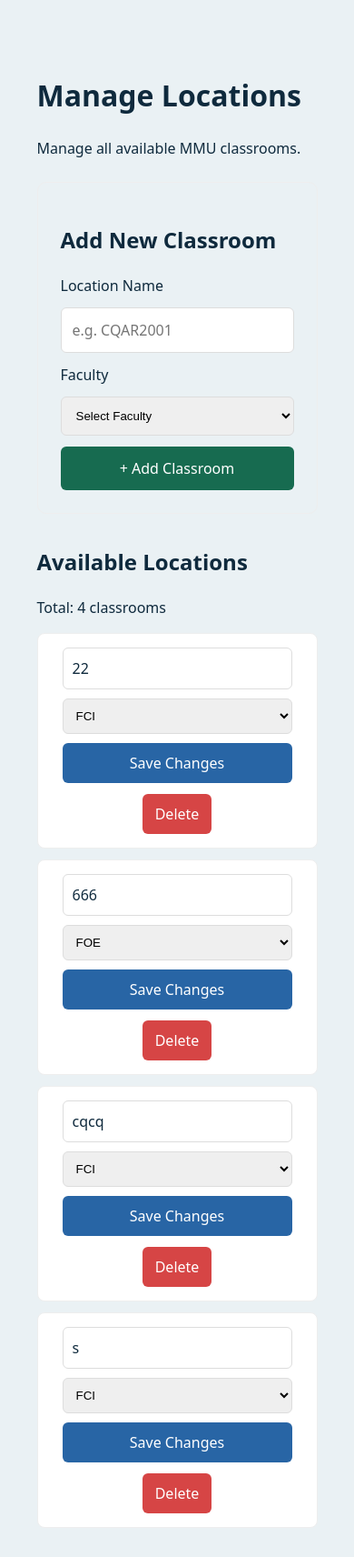
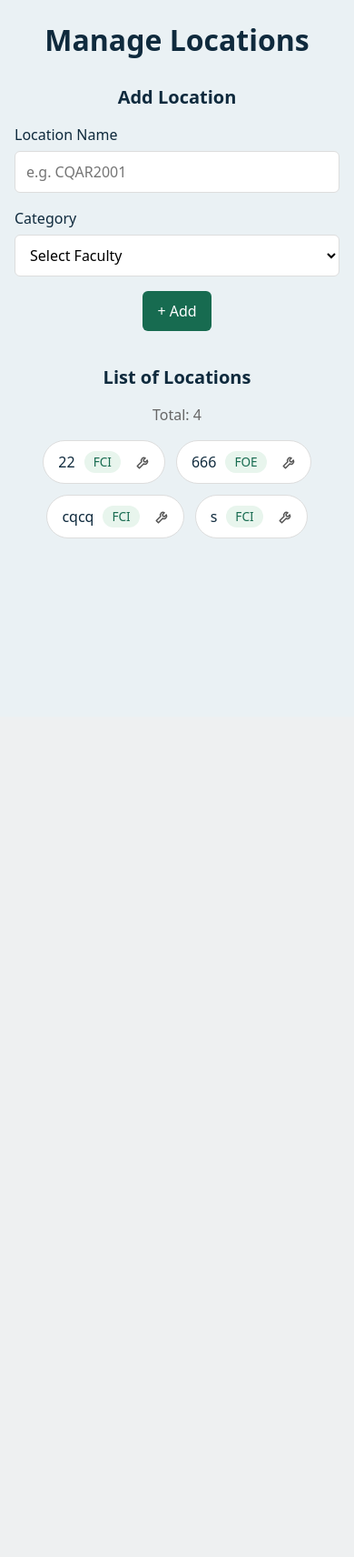
Before and after one commit to yaohom0602/MiniIT, a Flask app: page /manage_locations in a window 390 px wide. Shown: the part 56-1768 px from the top of the page at 91% size. After the commit the page ends 648 px from the top, so only its background shows below. Run offline with Flask 3, Linux system fonts and the light colour scheme; data comes from the database, SQL or seed files in the repository; both versions use the stored data as it was after the commit.

Commit message:
changed layout of it, make it relatvie according screen size(for phone)

```diff
--- a/static/style.css
+++ b/static/style.css
@@ -113,74 +113,137 @@ button, input { font: inherit; color: inherit; }
     height: 60vh;
     padding: 15px;
   }
-/* MANAGEMENT PAGE */
-  .location-card {
-    align-items: stretch;
-    flex-direction: column;
-  }
 
-    .edit-form {
-        flex-direction: column;
-    }
 }
 
 
-/* MANAGEMENT PAGE */
+/* ---------- MANAGEMENT PAGE ---------- */
 
 .manage-container {
-    max-width: 900px;
-    margin: 40px auto;
-    padding: 20px;
+    width: 100%;
+    padding: 32px;            /* left-aligned, full width: no auto margins */
 }
 
-.manage-form {
-    background: var(--paper--);
-    padding: 25px;
-    border-radius: 10px;
-    margin-top: 25px;
-    border: 1px solid #eee;
+.manage-container h1 { margin: 0 0 24px; }
+.manage-container h2 { margin: 0 0 14px; font-size: 1.25rem; }
+
+.flash-message {
+    padding: 12px;
+    margin-bottom: 20px;
+    background: #e8f5ed;
+    color: #176b50;
+    border-radius: 6px;
 }
+
+/* ----- Add form: fields side by side ----- */
+
+.manage-form { margin-bottom: 36px; }
 
 .manage-form form {
     display: flex;
-    flex-direction: column;
-    gap: 12px;
+    flex-wrap: wrap;
+    align-items: flex-end;
+    gap: 16px;
 }
 
+.field {
+    display: flex;
+    flex-direction: column;
+    gap: 6px;
+    flex: 1 1 220px;
+    max-width: 320px;
+}
+
+.field label { font-weight: 500; }
+
 .manage-form input,
-.manage-form select {
-    padding: 12px;
+.manage-form select,
+.edit-form input,
+.edit-form select {
+    padding: 10px 12px;
     border: 1px solid #ddd;
     border-radius: 6px;
+    background: #fff;
+    font: inherit;
 }
 
-.add-btn {
-    padding: 12px;
-    background: #176b50;
-    color: white;
+.add-btn,
+.edit-btn,
+.delete-btn {
+    padding: 10px 16px;
+    color: #fff;
     border: none;
     border-radius: 6px;
     cursor: pointer;
+    font: inherit;
+}
+.add-btn    { background: #176b50; }
+.edit-btn   { background: #2865a5; }
+.delete-btn { background: #d64545; }
+
+/* ----- Location chips ----- */
+
+.total { margin: 0 0 16px; color: #666; }
+
+.chip-list {
+    display: flex;
+    flex-wrap: wrap;
+    gap: 12px;
+    align-items: flex-start;
 }
 
-/* CLASSROOM LIST */
-
-.location-list {
-    margin-top: 35px;
+.location-chip {
+    background: #fff;
+    border: 1px solid #ddd;
+    border-radius: 999px;          /* pill when closed */
 }
 
-.location-card {
+.location-chip[open] {
+    flex-basis: 100%;              /* open chip takes its own row */
+    max-width: 620px;
+    border-radius: 16px;
+}
+
+.location-chip summary {
     display: flex;
     align-items: center;
-    justify-content: space-between;
-    gap: 12px;
+    gap: 10px;
+    padding: 8px 8px 8px 16px;
+    cursor: pointer;
+    list-style: none;
+}
+.location-chip summary::-webkit-details-marker { display: none; }
 
-    padding: 15px;
-    margin-bottom: 12px;
+.chip-name { font-weight: 500; }
 
-    background: white;
-    border: 1px solid #eee;
-    border-radius: 8px;
+.chip-badge {
+    padding: 2px 10px;
+    font-size: .85rem;
+    background: #e8f5ed;
+    color: #176b50;
+    border-radius: 999px;
+}
+
+.chip-wrench {
+    display: grid;
+    place-items: center;
+    width: 30px;
+    height: 30px;
+    color: #555;
+    border-radius: 50%;
+}
+.chip-wrench:hover,
+.location-chip[open] .chip-wrench { background: #eee; color: #000; }
+
+/* ----- Edit / delete area (only visible when wrench clicked) ----- */
+
+.chip-panel {
+    display: flex;
+    flex-wrap: wrap;
+    align-items: center;
+    gap: 10px;
+    padding: 12px 16px 16px;
+    border-top: 1px solid #eee;
 }
 
 .edit-form {
@@ -188,38 +251,20 @@ button, input { font: inherit; color: inherit; }
     flex: 1;
     gap: 10px;
 }
+.edit-form input,
+.edit-form select { min-width: 0; flex: 1; }
 
-.edit-form input,
-.edit-form select {
-    min-width: 0;
-    flex: 1;
-    padding: 10px;
-    border: 1px solid #ddd;
-    border-radius: 6px;
+/* ----- Phone / small screens: center everything ----- */
+
+@media (max-width: 640px) {
+    .manage-container { padding: 20px 16px; text-align: center; }
+
+    .manage-form form { flex-direction: column; align-items: center; }
+    .field { width: 100%; max-width: 360px; flex: none; text-align: left; }
+
+    .chip-list { justify-content: center; }
+    .location-chip[open] { max-width: 100%; }
+
+    .chip-panel { justify-content: center; }
+    .edit-form { flex-direction: column; width: 100%; }
 }
-
-.edit-btn {
-    padding: 10px 14px;
-    background: #2865a5;
-    color: white;
-    border: none;
-    border-radius: 6px;
-    cursor: pointer;
-}
-
-.delete-btn {
-    padding: 10px 14px;
-    background: #d64545;
-    color: white;
-    border: none;
-    border-radius: 6px;
-    cursor: pointer;
-}
-
-.flash-message {
-    padding: 12px;
-    margin-top: 12px;
-    background: #e8f5ed;
-    color: #176b50;
-    border-radius: 6px;
-}
--- a/templates/manage_locations.html
+++ b/templates/manage_locations.html
@@ -37,147 +37,92 @@
 
         <h1>Manage Locations</h1>
 
-        <p>Manage all available MMU classrooms.</p>
+        {% with messages = get_flashed_messages() %}
+            {% for message in messages %}
+                <div class="flash-message">{{ message }}</div>
+            {% endfor %}
+        {% endwith %}
 
+        <!-- ADD LOCATION -->
+        <section class="manage-form">
+            <h2>Add Location</h2>
 
-        <!-- FLASH MESSAGES -->
+            <form action="{{ url_for('add_new_location') }}" method="POST">
 
-        {% with messages = get_flashed_messages() %}
-
-            {% for message in messages %}
-
-                <div class="flash-message">
-                    {{ message }}
+                <div class="field">
+                    <label for="room_code">Location Name</label>
+                    <input type="text" id="room_code" name="room_code"
+                        placeholder="e.g. CQAR2001" required>
                 </div>
 
-            {% endfor %}
-
-        {% endwith %}
-
-
-        <!-- ADD CLASSROOM -->
-
-        <section class="manage-form">
-
-            <h2>Add New Classroom</h2>
-
-            <form action="{{ url_for('add_new_location') }}"
-                  method="POST">
-
-                <label>Location Name</label>
-
-                <input
-                    type="text"
-                    name="room_code"
-                    placeholder="e.g. CQAR2001"
-                    required
-                >
-
-                <label>Faculty</label>
-
-                <select name="category" required>
-
+                <div class="field">
+                    <label for="category">Category</label>
+                    <select id="category" name="category" required>
                         <option value="">Select Faculty</option>
-
                         <option value="FCI">FCI</option>
                         <option value="FOE">FOE</option>
                         <option value="FAC">FAC</option>
                         <option value="FCM">FCM</option>
                         <option value="FOM">FOM</option>
+                    </select>
+                </div>
 
+                <button type="submit" class="add-btn">+ Add</button>
+            </form>
+        </section>
+
+        <!-- LIST OF LOCATIONS -->
+        <section class="location-list">
+            <h2>List of Locations</h2>
+            <p class="total">Total: {{ locations|length }}</p>
+
+            <div class="chip-list">
+                {% for location in locations %}
+
+                <details class="location-chip">
+                    <summary>
+                        <span class="chip-name">{{ location['room_code'] }}</span>
+                        <span class="chip-badge">{{ location['category'] }}</span>
+                        <span class="chip-wrench" title="Edit / Delete">
+                            <svg width="18" height="18" viewBox="0 0 24 24" fill="none" stroke="currentColor"
+                                stroke-width="2" stroke-linecap="round" stroke-linejoin="round" aria-hidden="true">
+                                <path d="M14.7 6.3a4 4 0 0 0-5.4 5.4L3 18l3 3 6.3-6.3a4 4 0 0 0 5.4-5.4l-2.6 2.6-2.4-.6-.6-2.4z"/>
+                            </svg>
+                        </span>
+                    </summary>
+
+                    <div class="chip-panel">
+                        <!-- EDIT -->
+                        <form action="{{ url_for('edit_location', location_id=location['id']) }}"
+                            method="POST" class="edit-form">
+
+                            <input type="text" name="room_code"
+                                value="{{ location['room_code'] }}" required>
+
+                            <select name="category" required>
+                                {% for fac in ['FCI', 'FOE', 'FAC', 'FCM', 'FOM'] %}
+                                    <option value="{{ fac }}"
+                                        {% if location['category'] == fac %}selected{% endif %}>
+                                        {{ fac }}
+                                    </option>
+                                {% endfor %}
                             </select>
 
-                <button type="submit" class="add-btn">
-                    + Add Classroom
-                </button>
-
+                            <button type="submit" class="edit-btn">Save</button>
                         </form>
 
-        </section>
-
-
-        <!-- AVAILABLE CLASSROOMS -->
-
-        <section class="location-list">
-
-            <h2>Available Locations</h2>
-
-            <p>Total: {{ locations|length }} classrooms</p>
-
-
-            {% for location in locations %}
-
-                <div class="location-card">
-
-                    <!-- EDIT FORM -->
-
-                    <form action="{{ url_for('edit_location', location_id=location['id']) }}"
-                          method="POST"
-                          class="edit-form">
-
-                        <input
-                            type="text"
-                            name="room_code"
-                            value="{{ location['room_code'] }}"
-                            required
-                        >
-
-                        <select name="category" required>
-
-                            <option value="FCI"
-                                {% if location['category'] == 'FCI' %}selected{% endif %}>
-                                FCI
-                            </option>
-
-                            <option value="FOE"
-                                {% if location['category'] == 'FOE' %}selected{% endif %}>
-                                FOE
-                            </option>
-
-                            <option value="FAC"
-                                {% if location['category'] == 'FAC' %}selected{% endif %}>
-                                FAC
-                            </option>
-
-                            <option value="FCM"
-                                {% if location['category'] == 'FCM' %}selected{% endif %}>
-                                FCM
-                            </option>
-
-                            <option value="FOM"
-                                {% if location['category'] == 'FOM' %}selected{% endif %}>
-                                FOM
-                            </option>
-
-                        </select>
-
-                        <button type="submit" class="edit-btn">
-                            Save Changes
-                        </button>
-
-                    </form>
-
-
-                    <!-- DELETE FORM -->
-
+                        <!-- DELETE -->
                         <form action="{{ url_for('remove_location', location_id=location['id']) }}"
                             method="POST">
-
-                        <button type="submit" class="delete-btn">
-                            Delete
-                        </button>
-
+                            <button type="submit" class="delete-btn">Delete</button>
                         </form>
-
                     </div>
+                </details>
 
                 {% else %}
-
-                <p>No classrooms registered yet.</p>
-
+                    <p>No locations registered yet.</p>
                 {% endfor %}
-
-
+            </div>
         </section>
 
     </main>
```
Also changed, not shown: locations.db. Lines whose indentation alone changed are shown as unchanged.
